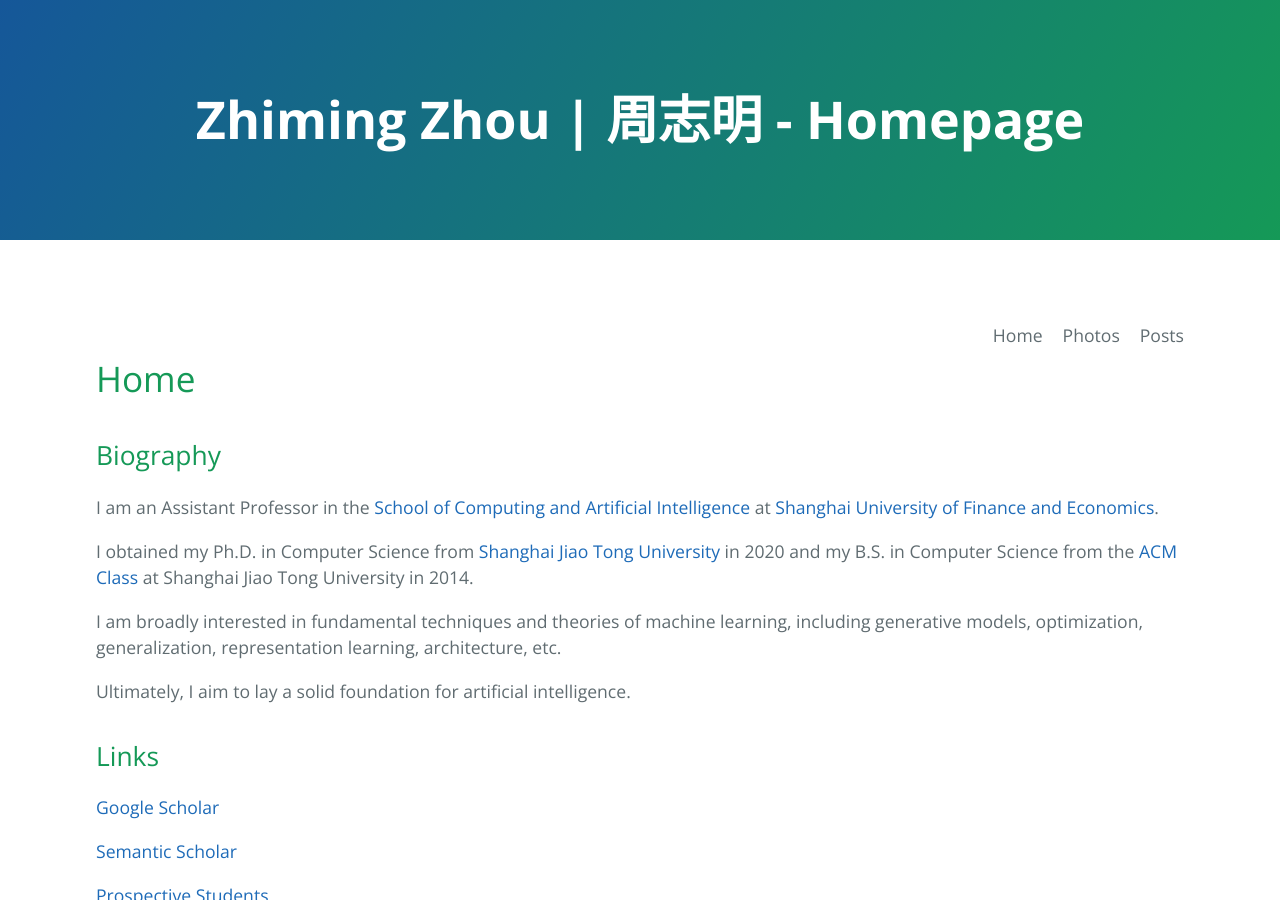
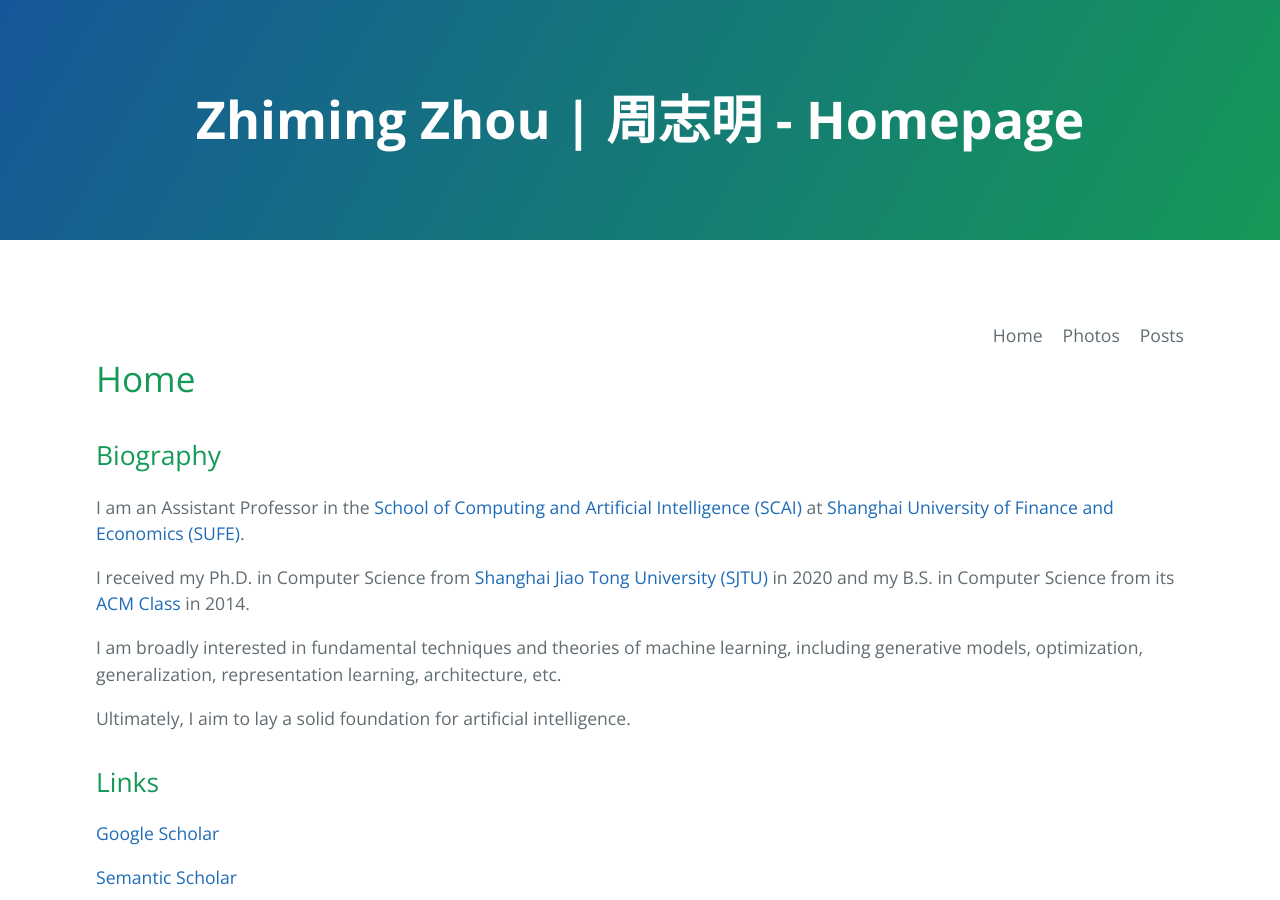
Before and after one commit to ZhimingZhou/zhimingzhou.github.io, a Jekyll site: the page built from index.md, in a window 1280 px wide and 900 px high. Built offline with Jekyll 4.4.1, drawn with Linux system fonts in a browser that asks for light colours.

Commit message:
Update index.md

```diff
--- a/index.md
+++ b/index.md
@@ -7,9 +7,9 @@ permalink: /
 
 ## Biography
 
-I am an Assistant Professor in the [School of Computing and Artificial Intelligence](https://scai.sufe.edu.cn/) at [Shanghai University of Finance and Economics](http://english.sufe.edu.cn/).
+I am an Assistant Professor in the [School of Computing and Artificial Intelligence (SCAI)](https://scai.sufe.edu.cn/) at [Shanghai University of Finance and Economics (SUFE)](http://english.sufe.edu.cn/).
 
-I obtained my Ph.D. in Computer Science from [Shanghai Jiao Tong University](http://en.sjtu.edu.cn/) in 2020 and my B.S. in Computer Science from the [ACM Class](https://acm.sjtu.edu.cn/home) at Shanghai Jiao Tong University in 2014.
+I received my Ph.D. in Computer Science from [Shanghai Jiao Tong University (SJTU)](http://en.sjtu.edu.cn/) in 2020 and my B.S. in Computer Science from its [ACM Class](https://acm.sjtu.edu.cn/home) in 2014.
 
 I am broadly interested in fundamental techniques and theories of machine learning, including generative models, optimization, generalization, representation learning, architecture, etc.
 
```
